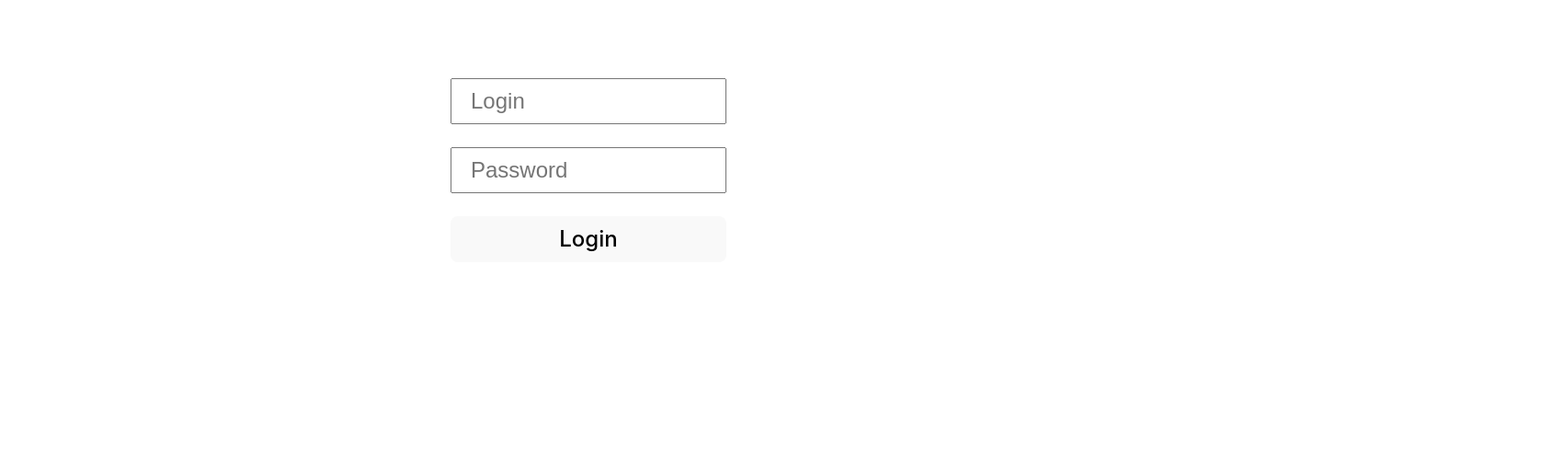
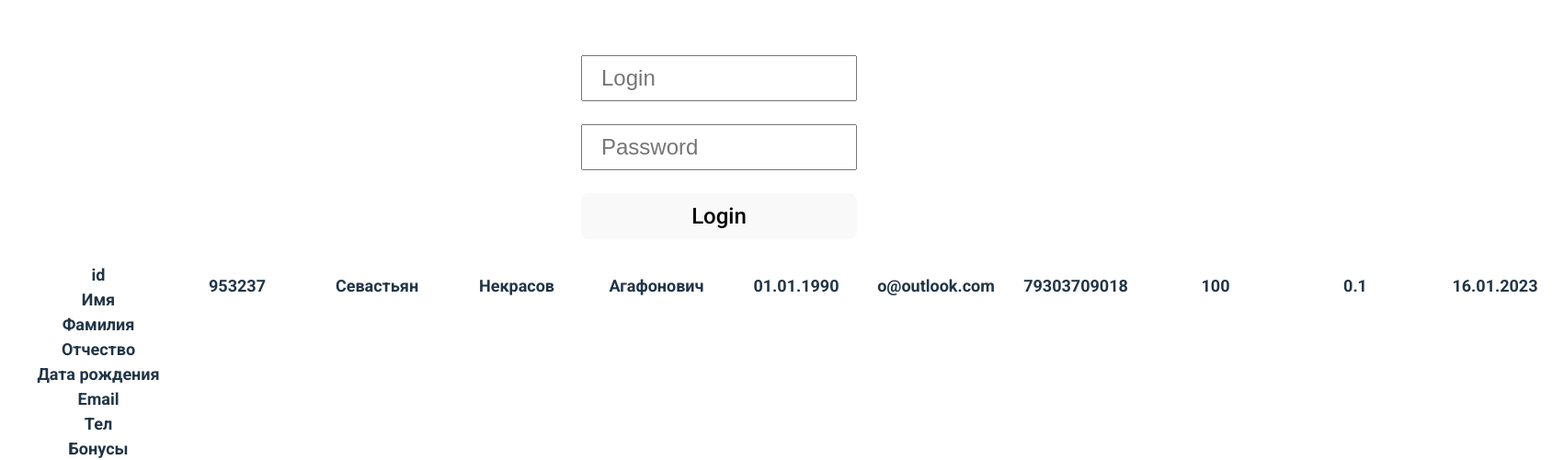
Before and after one commit to dxxbletriiiple/asgk_test, a React (Vite) app: page / in a window 1280 px wide. Shown: the part 203-703 px from the top of the page at 92% size, 1701 px wide, since content can reach past the window. Built offline with nearby package versions, Linux system fonts and the light colour scheme.

Commit message:
need to change comp

```diff
--- a/index.html
+++ b/index.html
@@ -4,7 +4,10 @@
 		<meta charset="UTF-8" />
 		<link rel="icon" type="image/svg+xml" href="/vite.svg" />
 		<meta name="viewport" content="width=device-width, initial-scale=1.0" />
-    <title>Vite + React + TS</title>
+		<link rel="preconnect" href="https://fonts.googleapis.com" />
+		<link rel="preconnect" href="https://fonts.gstatic.com" crossorigin />
+		<link href="https://fonts.googleapis.com/css2?family=Roboto:wght@400;500;700&display=swap" rel="stylesheet" />
+		<title>Test</title>
 	</head>
 	<body>
 		<div id="root"></div>
--- a/src/App.scss
+++ b/src/App.scss
@@ -1,5 +1,4 @@
 #root {
-	max-width: 1280px;
 	margin: 0 auto;
 	padding: 2rem;
 	text-align: center;
--- a/src/App.tsx
+++ b/src/App.tsx
@@ -1,16 +1,22 @@
 import { useState } from 'react';
-import { context } from './context/context';
+import { context, IContext } from './context/context';
 import './App.scss';
 import { LoginPage } from './components/LoginPage/LoginPage';
+import { UserList } from './components/UserList/UserList';
 
 const { Provider } = context;
 function App() {
-	const [state, setState] = useState({});
+	/*const [state, setState] = useState<IContext>({});
+	 const onCHangeState = (st: any) => {
+		setState(st);
+	}; */
+
 	return (
 		<div className='App'>
-			<Provider value={(state, setState)}>
-				<LoginPage />
-			</Provider>
+			{/* <Provider value={(state, onCHangeState)}> */}
+			<LoginPage />
+			{/* </Provider> */}
+			<UserList />
 		</div>
 	);
 }
--- /dev/null
+++ b/src/components/UserList/UserList.module.scss
@@ -0,0 +1,6 @@
+.user-list {
+	list-style-type: none;
+	display: grid;
+	grid-template-rows: 50px;
+	grid-template-columns: repeat(10, minmax(150px, 1fr));
+}
--- /dev/null
+++ b/src/components/UserList/UserList.tsx
@@ -0,0 +1,34 @@
+import { UserListItem } from '../UserListItem/UserListItem';
+import styles from './UserList.module.scss';
+
+export const UserList = (): JSX.Element => {
+	const x = {
+		birthday: '01.01.1990',
+		bonus: '100',
+		createdAt: '16.01.2023',
+		discount: '0.1',
+		email: 'o@outlook.com',
+		lastName: 'Некрасов',
+		middleName: 'Агафонович',
+		name: 'Севастьян',
+		phone: '79303709018',
+		userId: 953237,
+	};
+	return (
+		<ul className={styles['user-list']}>
+			<li>
+				<span>id</span>
+				<span>Имя</span>
+				<span>Фамилия</span>
+				<span>Отчество</span>
+				<span>Дата рождения</span>
+				<span>Email</span>
+				<span>Тел</span>
+				<span>Бонусы</span>
+				<span>Скидка %</span>
+				<span>Дата создания</span>
+			</li>
+			<UserListItem user={x} />
+		</ul>
+	);
+};
--- /dev/null
+++ b/src/components/UserListItem/UserListItem.module.scss
@@ -0,0 +1,29 @@
+.list-item {
+	list-style: none;
+	display: grid;
+	grid-template-rows: 50px;
+	grid-template-columns: repeat(10, minmax(150px, 1fr));
+	column-gap: 2px;
+	border: 1px solid white;
+	background-color: white;
+}
+
+span {
+	border-bottom: none;
+	background-color: #242424;
+	text-align: center;
+	display: flex;
+	justify-content: center;
+	align-items: center;
+	font-size: 18px;
+	font-weight: 600;
+}
+
+@media (prefers-color-scheme: light) {
+	.list-item {
+		background-color: #242424;
+	}
+	span {
+		background-color: white;
+	}
+}
--- /dev/null
+++ b/src/components/UserListItem/UserListItem.tsx
@@ -0,0 +1,21 @@
+import { FC } from 'react';
+import { IUSer } from './UserListItem.interface';
+import styles from './UserListItem.module.scss';
+
+export const UserListItem: FC<{ user: IUSer }> = ({ user }): JSX.Element => {
+	const { userId, name, middleName, lastName, birthday, email, phone, bonus, discount, createdAt } = user;
+	return (
+		<li className={styles['list-item']}>
+			<span>{userId}</span>
+			<span>{name}</span>
+			<span>{lastName}</span>
+			<span>{middleName}</span>
+			<span>{birthday}</span>
+			<span>{email}</span>
+			<span>{phone}</span>
+			<span>{bonus}</span>
+			<span>{discount}</span>
+			<span>{createdAt}</span>
+		</li>
+	);
+};
--- a/src/context/context.ts
+++ b/src/context/context.ts
@@ -1,6 +1,6 @@
 import { createContext } from 'react';
 
-interface IContext {
+export interface IContext {
 	isLogged: boolean;
 	authKey: string;
 	authToken: string;
--- a/src/index.scss
+++ b/src/index.scss
@@ -37,6 +37,7 @@ body {
 	place-items: center;
 	min-width: 320px;
 	min-height: 100vh;
+	font-family: 'Roboto', sans-serif;
 }
 
 h1 {
```
Also changed, not shown: src/components/UserListItem/UserListItem.interface.ts (added, +12 -0 lines), 1 other file (tests, documents, lock files or other folders). Lines whose indentation alone changed are shown as unchanged.
